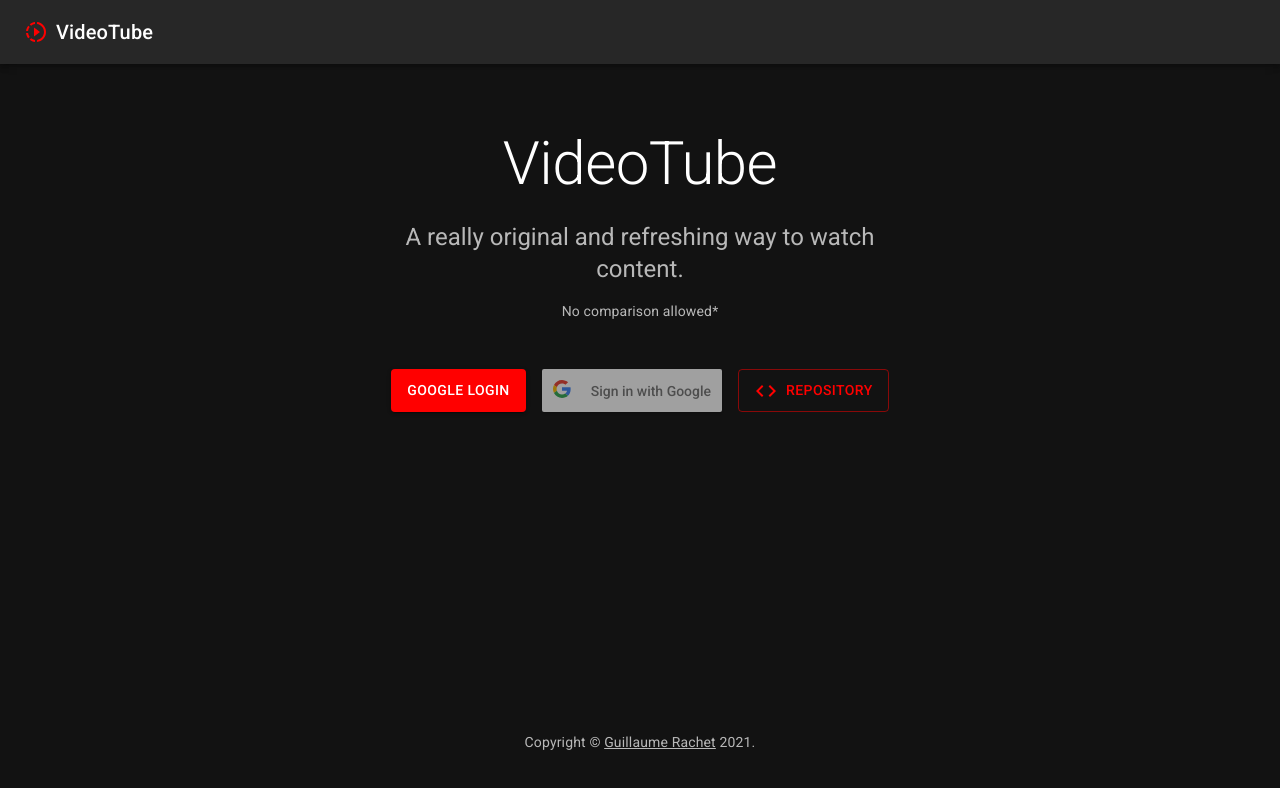
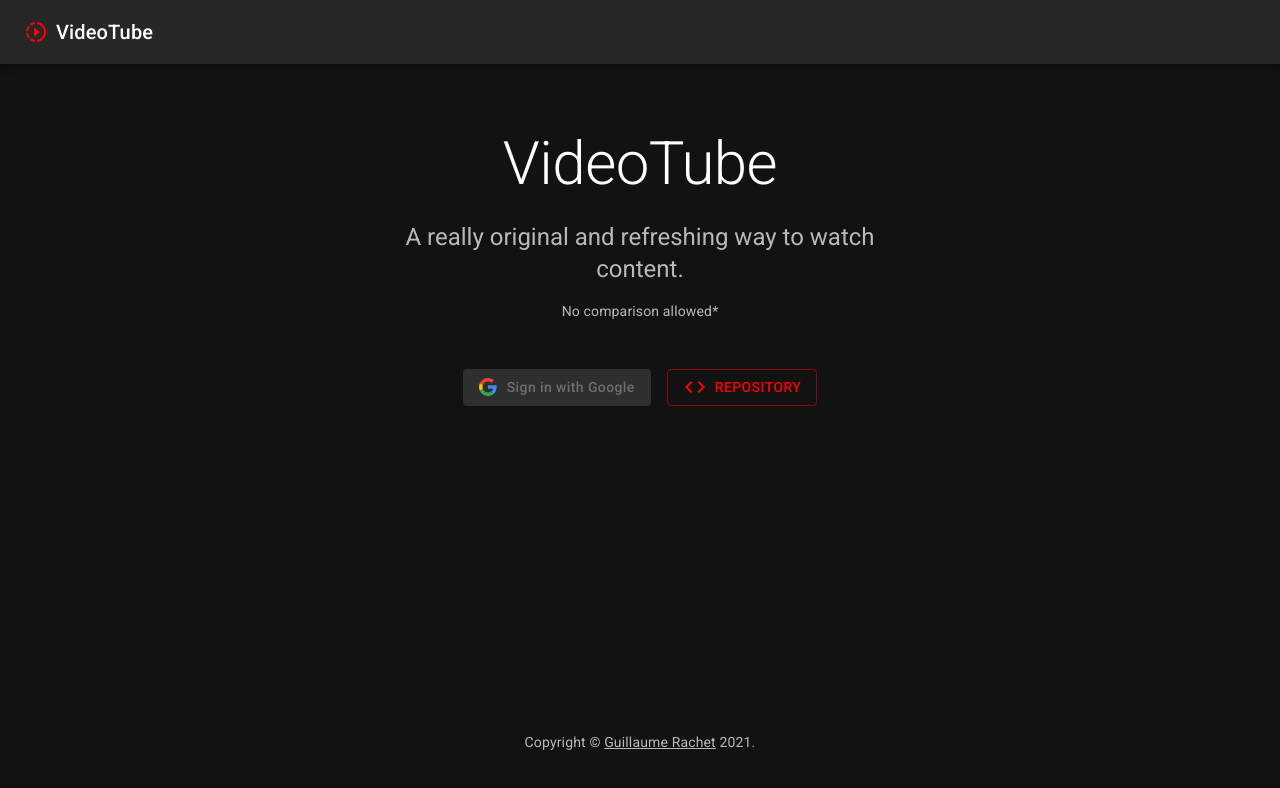
Before and after one commit to grachet/react-redux-hook-ts-jest, a React (Create React App) app: page /login in a window 1280 px wide. Shown: the top 788 px of the page. Built offline with nearby package versions, Linux system fonts and the light colour scheme; no server answers.

Commit message:
keep only custom google button

```diff
--- a/src/App.tsx
+++ b/src/App.tsx
@@ -15,7 +15,7 @@ const theme = createTheme({
       main: '#FF0000',
     },
     secondary: {
-      main: '#0044ff',
+      main: '#fff',
     },
   },
 });
--- a/src/app/pages/login/Login.tsx
+++ b/src/app/pages/login/Login.tsx
@@ -14,6 +14,7 @@ import { GoogleLogin, useGoogleLogin, GoogleLoginResponse, GoogleLoginResponseOf
 import { APP_TITLE, LOGIN_SUBTITLE, LOGIN_TITLE, MY_NAME, PORTFOLIO_URL, REPOSITORY_URL } from '../../../constantes/textConstantes';
 import { Alert, AlertTitle } from '@mui/material';
 import { CLIENT_ID_GOOGLE } from '../../../constantes/config';
+import { alpha, styled } from '@mui/material/styles';
 
 function Copyright() {
     return (
@@ -27,6 +28,15 @@ function Copyright() {
         </Typography>
     );
 }
+
+const GoogleButton = styled(Button)(({ theme }) => ({
+    textTransform: "none",
+    backgroundColor: theme.palette.common.white,
+    color: theme.palette.grey[600],
+    ["&:hover"]: {
+        backgroundColor: theme.palette.grey[300],
+    }
+}));
 
 export default function Home() {
 
@@ -43,7 +53,7 @@ export default function Home() {
         setErrorMessage(error.message)
     }
 
-    const { signIn } = useGoogleLogin({
+    const { signIn, loaded } = useGoogleLogin({
         onSuccess: onLoginSuccess,
         // onAutoLoadFinished,
         clientId: CLIENT_ID_GOOGLE,
@@ -103,17 +113,12 @@ export default function Home() {
                         spacing={2}
                         justifyContent="center"
                     >
-                        <Button
-                            // disabled={loaded}
-                            variant="contained" onClick={signIn}>Google Login</Button>
-                        <GoogleLogin
-                            clientId={CLIENT_ID_GOOGLE}
-                            onSuccess={onLoginSuccess}
-                            onFailure={onLoginFailure}
-                            cookiePolicy={'single_host_origin'}
-                            isSignedIn
-                            fetchBasicProfile
-                        />
+                        <GoogleButton
+                            disabled={!loaded}
+                            variant="contained" onClick={signIn}>
+                            <img src={process.env.PUBLIC_URL + "/assets/google_logo.svg"} style={{ marginRight: 10 }} />
+                            Sign in with Google
+                        </GoogleButton>
                         <Button variant="outlined" onClick={() => window.open(REPOSITORY_URL)}><CodeIcon sx={{ mr: 1 }} /> Repository</Button>
                     </Stack>
                 </Container>
```
Also changed, not shown: public/assets/google_logo.svg (added).
